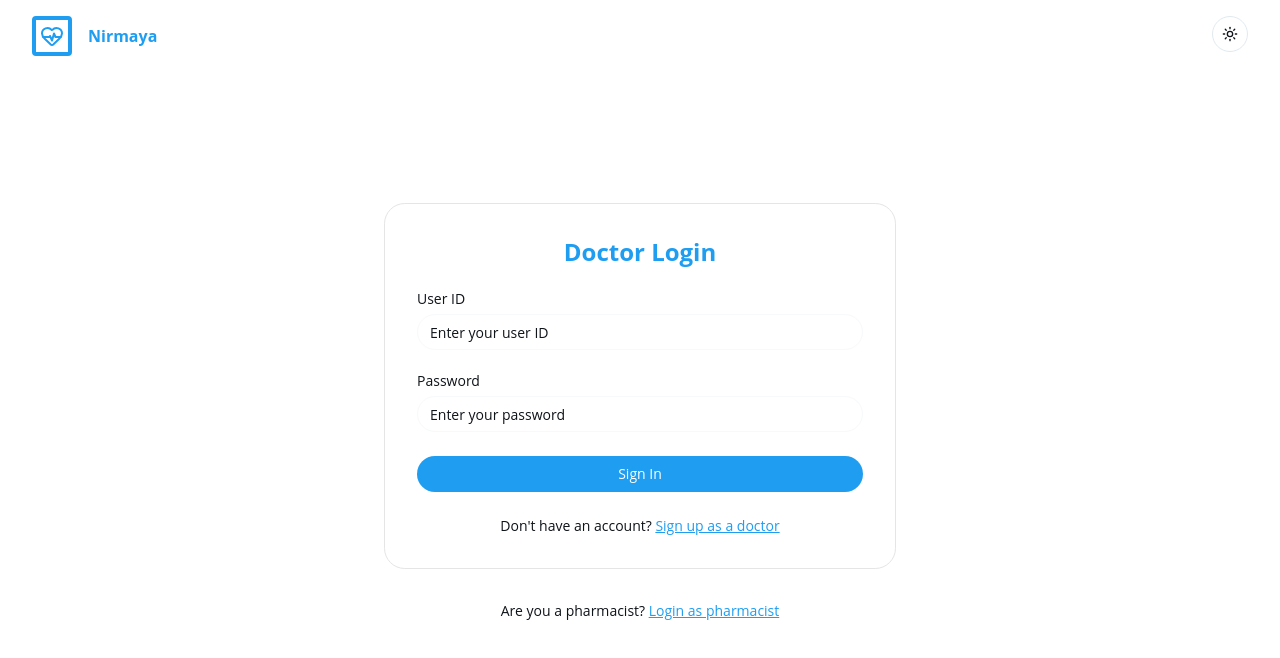
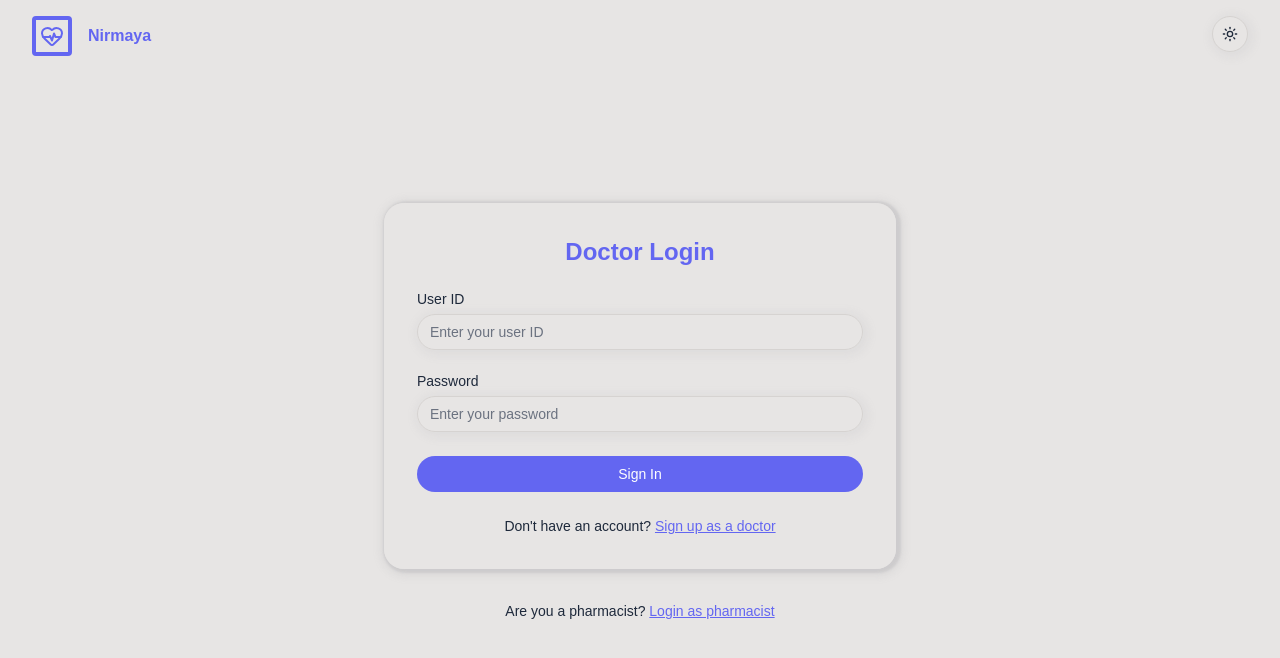
Before and after one commit to shrsu/sih2025, a React (Vite) app: page /doctor/login in a window 1280 px wide. Shown: the top 658 px of the page. Built offline with nearby package versions, Linux system fonts and the light colour scheme; no server answers.

Commit message:
Initial Commit

```diff
--- a/src/index.css
+++ b/src/index.css
@@ -4,99 +4,99 @@
 @custom-variant dark (&:is(.dark *));
 
 :root {
-  --background: oklch(1.0000 0 0);
-  --foreground: oklch(0.1884 0.0128 248.5103);
-  --card: oklch(0.9784 0.0011 197.1387);
-  --card-foreground: oklch(0.1884 0.0128 248.5103);
-  --popover: oklch(1.0000 0 0);
-  --popover-foreground: oklch(0.1884 0.0128 248.5103);
-  --primary: oklch(0.6723 0.1606 244.9955);
+  --background: oklch(0.9232 0.0026 48.7171);
+  --foreground: oklch(0.2795 0.0368 260.0310);
+  --card: oklch(0.9699 0.0013 106.4238);
+  --card-foreground: oklch(0.2795 0.0368 260.0310);
+  --popover: oklch(0.9699 0.0013 106.4238);
+  --popover-foreground: oklch(0.2795 0.0368 260.0310);
+  --primary: oklch(0.5854 0.2041 277.1173);
   --primary-foreground: oklch(1.0000 0 0);
-  --secondary: oklch(0.1884 0.0128 248.5103);
-  --secondary-foreground: oklch(1.0000 0 0);
-  --muted: oklch(0.9222 0.0013 286.3737);
-  --muted-foreground: oklch(0.1884 0.0128 248.5103);
-  --accent: oklch(0.9392 0.0166 250.8453);
-  --accent-foreground: oklch(0.6723 0.1606 244.9955);
-  --destructive: oklch(0.6188 0.2376 25.7658);
+  --secondary: oklch(0.8687 0.0043 56.3660);
+  --secondary-foreground: oklch(0.4461 0.0263 256.8018);
+  --muted: oklch(0.9232 0.0026 48.7171);
+  --muted-foreground: oklch(0.5510 0.0234 264.3637);
+  --accent: oklch(0.9376 0.0260 321.9388);
+  --accent-foreground: oklch(0.3729 0.0306 259.7328);
+  --destructive: oklch(0.6368 0.2078 25.3313);
   --destructive-foreground: oklch(1.0000 0 0);
-  --border: oklch(0.9317 0.0118 231.6594);
-  --input: oklch(0.9809 0.0025 228.7836);
-  --ring: oklch(0.6818 0.1584 243.3540);
-  --chart-1: oklch(0.6723 0.1606 244.9955);
-  --chart-2: oklch(0.6907 0.1554 160.3454);
-  --chart-3: oklch(0.8214 0.1600 82.5337);
-  --chart-4: oklch(0.7064 0.1822 151.7125);
-  --chart-5: oklch(0.5919 0.2186 10.5826);
-  --sidebar: oklch(0.9784 0.0011 197.1387);
-  --sidebar-foreground: oklch(0.1884 0.0128 248.5103);
-  --sidebar-primary: oklch(0.6723 0.1606 244.9955);
+  --border: oklch(0.8687 0.0043 56.3660);
+  --input: oklch(0.8687 0.0043 56.3660);
+  --ring: oklch(0.5854 0.2041 277.1173);
+  --chart-1: oklch(0.5854 0.2041 277.1173);
+  --chart-2: oklch(0.5106 0.2301 276.9656);
+  --chart-3: oklch(0.4568 0.2146 277.0229);
+  --chart-4: oklch(0.3984 0.1773 277.3662);
+  --chart-5: oklch(0.3588 0.1354 278.6973);
+  --sidebar: oklch(0.8687 0.0043 56.3660);
+  --sidebar-foreground: oklch(0.2795 0.0368 260.0310);
+  --sidebar-primary: oklch(0.5854 0.2041 277.1173);
   --sidebar-primary-foreground: oklch(1.0000 0 0);
-  --sidebar-accent: oklch(0.9392 0.0166 250.8453);
-  --sidebar-accent-foreground: oklch(0.6723 0.1606 244.9955);
-  --sidebar-border: oklch(0.9271 0.0101 238.5177);
-  --sidebar-ring: oklch(0.6818 0.1584 243.3540);
-  --font-sans: Open Sans, sans-serif;
-  --font-serif: Georgia, serif;
-  --font-mono: Menlo, monospace;
-  --radius: 1.3rem;
-  --shadow-2xs: 0px 2px 0px 0px hsl(202.8169 89.1213% 53.1373% / 0.00);
-  --shadow-xs: 0px 2px 0px 0px hsl(202.8169 89.1213% 53.1373% / 0.00);
-  --shadow-sm: 0px 2px 0px 0px hsl(202.8169 89.1213% 53.1373% / 0.00), 0px 1px 2px -1px hsl(202.8169 89.1213% 53.1373% / 0.00);
-  --shadow: 0px 2px 0px 0px hsl(202.8169 89.1213% 53.1373% / 0.00), 0px 1px 2px -1px hsl(202.8169 89.1213% 53.1373% / 0.00);
-  --shadow-md: 0px 2px 0px 0px hsl(202.8169 89.1213% 53.1373% / 0.00), 0px 2px 4px -1px hsl(202.8169 89.1213% 53.1373% / 0.00);
-  --shadow-lg: 0px 2px 0px 0px hsl(202.8169 89.1213% 53.1373% / 0.00), 0px 4px 6px -1px hsl(202.8169 89.1213% 53.1373% / 0.00);
-  --shadow-xl: 0px 2px 0px 0px hsl(202.8169 89.1213% 53.1373% / 0.00), 0px 8px 10px -1px hsl(202.8169 89.1213% 53.1373% / 0.00);
-  --shadow-2xl: 0px 2px 0px 0px hsl(202.8169 89.1213% 53.1373% / 0.00);
+  --sidebar-accent: oklch(0.9376 0.0260 321.9388);
+  --sidebar-accent-foreground: oklch(0.3729 0.0306 259.7328);
+  --sidebar-border: oklch(0.8687 0.0043 56.3660);
+  --sidebar-ring: oklch(0.5854 0.2041 277.1173);
+  --font-sans: Plus Jakarta Sans, sans-serif;
+  --font-serif: Lora, serif;
+  --font-mono: Roboto Mono, monospace;
+  --radius: 1.25rem;
+  --shadow-2xs: 2px 2px 10px 4px hsl(240 4% 60% / 0.09);
+  --shadow-xs: 2px 2px 10px 4px hsl(240 4% 60% / 0.09);
+  --shadow-sm: 2px 2px 10px 4px hsl(240 4% 60% / 0.18), 2px 1px 2px 3px hsl(240 4% 60% / 0.18);
+  --shadow: 2px 2px 10px 4px hsl(240 4% 60% / 0.18), 2px 1px 2px 3px hsl(240 4% 60% / 0.18);
+  --shadow-md: 2px 2px 10px 4px hsl(240 4% 60% / 0.18), 2px 2px 4px 3px hsl(240 4% 60% / 0.18);
+  --shadow-lg: 2px 2px 10px 4px hsl(240 4% 60% / 0.18), 2px 4px 6px 3px hsl(240 4% 60% / 0.18);
+  --shadow-xl: 2px 2px 10px 4px hsl(240 4% 60% / 0.18), 2px 8px 10px 3px hsl(240 4% 60% / 0.18);
+  --shadow-2xl: 2px 2px 10px 4px hsl(240 4% 60% / 0.45);
   --tracking-normal: 0em;
   --spacing: 0.25rem;
 }
 
 .dark {
-  --background: oklch(0 0 0);
-  --foreground: oklch(0.9328 0.0025 228.7857);
-  --card: oklch(0.2097 0.0080 274.5332);
-  --card-foreground: oklch(0.8853 0 0);
-  --popover: oklch(0 0 0);
-  --popover-foreground: oklch(0.9328 0.0025 228.7857);
-  --primary: oklch(0.6692 0.1607 245.0110);
-  --primary-foreground: oklch(1.0000 0 0);
-  --secondary: oklch(0.9622 0.0035 219.5331);
-  --secondary-foreground: oklch(0.1884 0.0128 248.5103);
-  --muted: oklch(0.2090 0 0);
-  --muted-foreground: oklch(0.5637 0.0078 247.9662);
-  --accent: oklch(0.1928 0.0331 242.5459);
-  --accent-foreground: oklch(0.6692 0.1607 245.0110);
-  --destructive: oklch(0.6188 0.2376 25.7658);
-  --destructive-foreground: oklch(1.0000 0 0);
-  --border: oklch(0.2674 0.0047 248.0045);
-  --input: oklch(0.3020 0.0288 244.8244);
-  --ring: oklch(0.6818 0.1584 243.3540);
-  --chart-1: oklch(0.6723 0.1606 244.9955);
-  --chart-2: oklch(0.6907 0.1554 160.3454);
-  --chart-3: oklch(0.8214 0.1600 82.5337);
-  --chart-4: oklch(0.7064 0.1822 151.7125);
-  --chart-5: oklch(0.5919 0.2186 10.5826);
-  --sidebar: oklch(0.2097 0.0080 274.5332);
-  --sidebar-foreground: oklch(0.8853 0 0);
-  --sidebar-primary: oklch(0.6818 0.1584 243.3540);
-  --sidebar-primary-foreground: oklch(1.0000 0 0);
-  --sidebar-accent: oklch(0.1928 0.0331 242.5459);
-  --sidebar-accent-foreground: oklch(0.6692 0.1607 245.0110);
-  --sidebar-border: oklch(0.3795 0.0220 240.5943);
-  --sidebar-ring: oklch(0.6818 0.1584 243.3540);
-  --font-sans: Open Sans, sans-serif;
-  --font-serif: Georgia, serif;
-  --font-mono: Menlo, monospace;
-  --radius: 1.3rem;
-  --shadow-2xs: 0px 2px 0px 0px hsl(202.8169 89.1213% 53.1373% / 0.00);
-  --shadow-xs: 0px 2px 0px 0px hsl(202.8169 89.1213% 53.1373% / 0.00);
-  --shadow-sm: 0px 2px 0px 0px hsl(202.8169 89.1213% 53.1373% / 0.00), 0px 1px 2px -1px hsl(202.8169 89.1213% 53.1373% / 0.00);
-  --shadow: 0px 2px 0px 0px hsl(202.8169 89.1213% 53.1373% / 0.00), 0px 1px 2px -1px hsl(202.8169 89.1213% 53.1373% / 0.00);
-  --shadow-md: 0px 2px 0px 0px hsl(202.8169 89.1213% 53.1373% / 0.00), 0px 2px 4px -1px hsl(202.8169 89.1213% 53.1373% / 0.00);
-  --shadow-lg: 0px 2px 0px 0px hsl(202.8169 89.1213% 53.1373% / 0.00), 0px 4px 6px -1px hsl(202.8169 89.1213% 53.1373% / 0.00);
-  --shadow-xl: 0px 2px 0px 0px hsl(202.8169 89.1213% 53.1373% / 0.00), 0px 8px 10px -1px hsl(202.8169 89.1213% 53.1373% / 0.00);
-  --shadow-2xl: 0px 2px 0px 0px hsl(202.8169 89.1213% 53.1373% / 0.00);
+  --background: oklch(0.2244 0.0074 67.4370);
+  --foreground: oklch(0.9288 0.0126 255.5078);
+  --card: oklch(0.2801 0.0080 59.3379);
+  --card-foreground: oklch(0.9288 0.0126 255.5078);
+  --popover: oklch(0.2801 0.0080 59.3379);
+  --popover-foreground: oklch(0.9288 0.0126 255.5078);
+  --primary: oklch(0.6801 0.1583 276.9349);
+  --primary-foreground: oklch(0.2244 0.0074 67.4370);
+  --secondary: oklch(0.3359 0.0077 59.4197);
+  --secondary-foreground: oklch(0.8717 0.0093 258.3382);
+  --muted: oklch(0.2801 0.0080 59.3379);
+  --muted-foreground: oklch(0.7137 0.0192 261.3246);
+  --accent: oklch(0.3896 0.0074 59.4734);
+  --accent-foreground: oklch(0.8717 0.0093 258.3382);
+  --destructive: oklch(0.6368 0.2078 25.3313);
+  --destructive-foreground: oklch(0.2244 0.0074 67.4370);
+  --border: oklch(0.3359 0.0077 59.4197);
+  --input: oklch(0.3359 0.0077 59.4197);
+  --ring: oklch(0.6801 0.1583 276.9349);
+  --chart-1: oklch(0.6801 0.1583 276.9349);
+  --chart-2: oklch(0.5854 0.2041 277.1173);
+  --chart-3: oklch(0.5106 0.2301 276.9656);
+  --chart-4: oklch(0.4568 0.2146 277.0229);
+  --chart-5: oklch(0.3984 0.1773 277.3662);
+  --sidebar: oklch(0.3359 0.0077 59.4197);
+  --sidebar-foreground: oklch(0.9288 0.0126 255.5078);
+  --sidebar-primary: oklch(0.6801 0.1583 276.9349);
+  --sidebar-primary-foreground: oklch(0.2244 0.0074 67.4370);
+  --sidebar-accent: oklch(0.3896 0.0074 59.4734);
+  --sidebar-accent-foreground: oklch(0.8717 0.0093 258.3382);
+  --sidebar-border: oklch(0.3359 0.0077 59.4197);
+  --sidebar-ring: oklch(0.6801 0.1583 276.9349);
+  --font-sans: Plus Jakarta Sans, sans-serif;
+  --font-serif: Lora, serif;
+  --font-mono: Roboto Mono, monospace;
+  --radius: 1.25rem;
+  --shadow-2xs: 2px 2px 10px 4px hsl(0 0% 0% / 0.09);
+  --shadow-xs: 2px 2px 10px 4px hsl(0 0% 0% / 0.09);
+  --shadow-sm: 2px 2px 10px 4px hsl(0 0% 0% / 0.18), 2px 1px 2px 3px hsl(0 0% 0% / 0.18);
+  --shadow: 2px 2px 10px 4px hsl(0 0% 0% / 0.18), 2px 1px 2px 3px hsl(0 0% 0% / 0.18);
+  --shadow-md: 2px 2px 10px 4px hsl(0 0% 0% / 0.18), 2px 2px 4px 3px hsl(0 0% 0% / 0.18);
+  --shadow-lg: 2px 2px 10px 4px hsl(0 0% 0% / 0.18), 2px 4px 6px 3px hsl(0 0% 0% / 0.18);
+  --shadow-xl: 2px 2px 10px 4px hsl(0 0% 0% / 0.18), 2px 8px 10px 3px hsl(0 0% 0% / 0.18);
+  --shadow-2xl: 2px 2px 10px 4px hsl(0 0% 0% / 0.45);
 }
 
 @theme inline {
```
